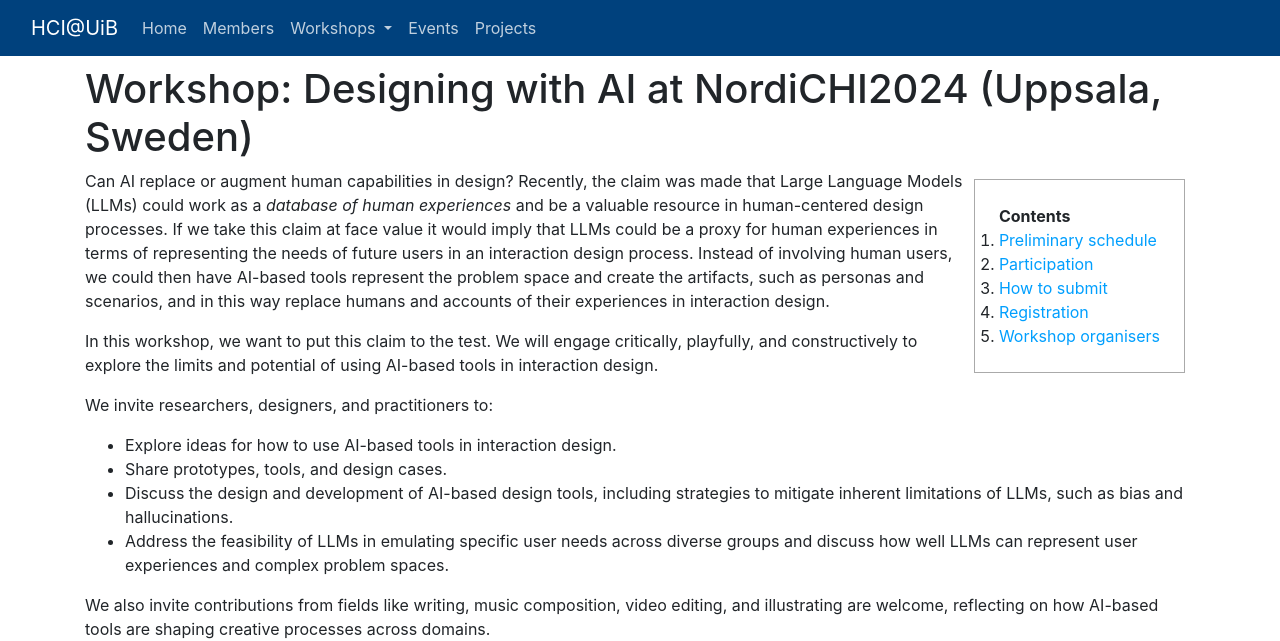
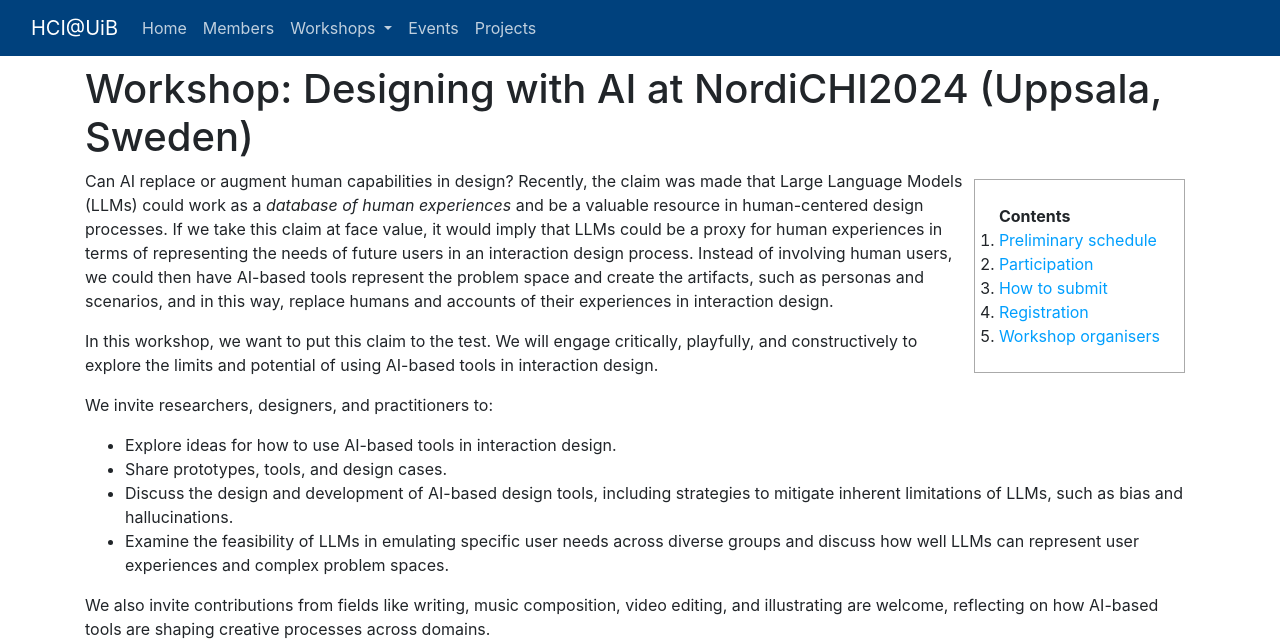
Before and after one commit to BergenHCI/bergenhci.github.io, a Jekyll site: the page built from ws/designing_with_ai.md, in a window 1280 px wide and 900 px high. Shown: the top 641 px of the window. Built offline with Jekyll 4.4.1, drawn with Linux system fonts in a browser that asks for light colours; our own code applies the rules of GitHub Pages for plain Markdown files.

Commit message:
update text

```diff
--- a/ws/designing_with_ai.md
+++ b/ws/designing_with_ai.md
@@ -5,7 +5,7 @@
 * TOC
 {:toc}
 
-Can AI replace or augment human capabilities in design? Recently, the claim was made that Large Language Models (LLMs) could work as a *database of human experiences* and be a valuable resource in human-centered design processes. If we take this claim at face value it would imply that LLMs could be a proxy for human experiences in terms of representing the needs of future users in an interaction design process. Instead of involving human users, we could then have AI-based tools represent the problem space and create the artifacts, such as personas and scenarios, and in this way replace humans and accounts of their experiences in interaction design.
+Can AI replace or augment human capabilities in design? Recently, the claim was made that Large Language Models (LLMs) could work as a *database of human experiences* and be a valuable resource in human-centered design processes. If we take this claim at face value, it would imply that LLMs could be a proxy for human experiences in terms of representing the needs of future users in an interaction design process. Instead of involving human users, we could then have AI-based tools represent the problem space and create the artifacts, such as personas and scenarios, and in this way, replace humans and accounts of their experiences in interaction design.
 
 In this workshop, we want to put this claim to the test. We will engage critically, playfully, and constructively to explore the limits and potential of using AI-based tools in interaction design.
 
@@ -14,7 +14,7 @@ We invite researchers, designers, and practitioners to:
 - Explore ideas for how to use AI-based tools in interaction design.
 - Share prototypes, tools, and design cases.
 - Discuss the design and development of AI-based design tools, including strategies to mitigate inherent limitations of LLMs, such as bias and hallucinations.
-- Address the feasibility of LLMs in emulating specific user needs across diverse groups and discuss how well LLMs can represent user experiences and complex problem spaces.
+- Examine the feasibility of LLMs in emulating specific user needs across diverse groups and discuss how well LLMs can represent user experiences and complex problem spaces.
 
 We also invite contributions from fields like writing, music composition, video editing, and illustrating are welcome, reflecting on how AI-based tools are shaping creative processes across domains.
 
```
